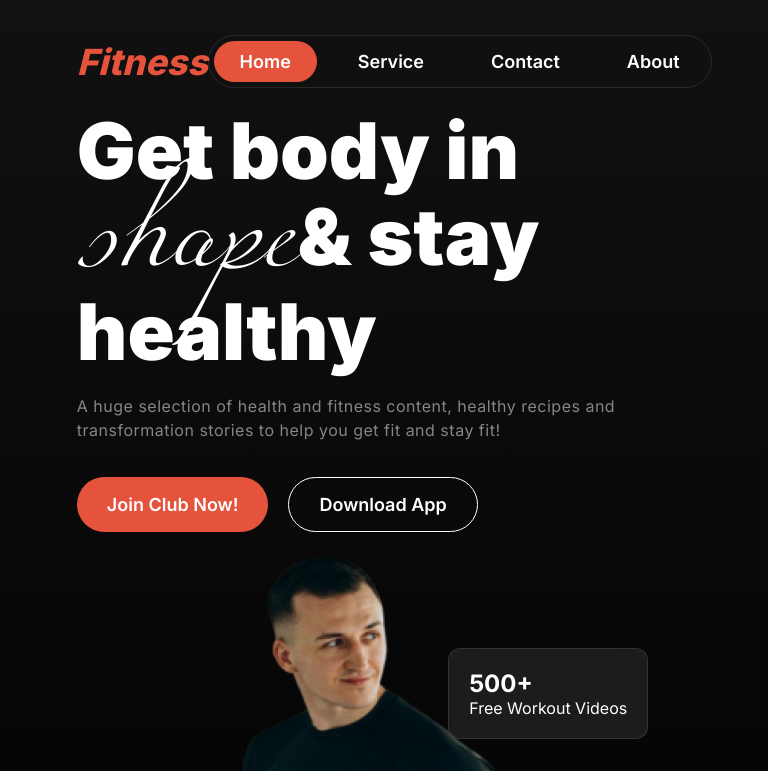
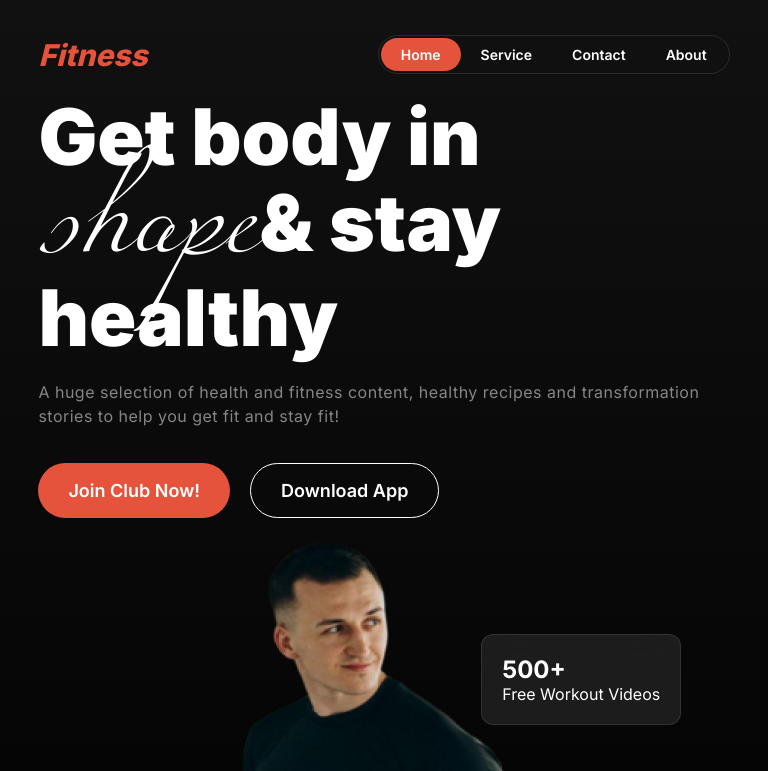
Before and after one commit to eftakhar-491/B-10_Assignment-2, a plain HTML site: page index.html in a window 768 px wide. Shown: the top 771 px of the page. Drawn offline with Linux system fonts and the light colour scheme.

Commit message:
tablet issue fix

```diff
--- a/style.css
+++ b/style.css
@@ -38,6 +38,7 @@ nav > h1 > i {
   color: rgb(230, 83, 60);
   font-size: 36px;
   font-weight: 800;
+  cursor: pointer;
 }
 .menu-icon {
   display: none;
@@ -61,6 +62,7 @@ nav > ul li {
   font-weight: 600;
   border-radius: 46px;
   padding: 10px 26px;
+  cursor: pointer;
 }
 .home {
   background-color: rgb(230, 83, 60);
@@ -109,6 +111,7 @@ nav > ul li {
   justify-content: center;
   align-items: center;
   border: 1px solid rgb(255, 255, 255);
+  cursor: pointer;
 }
 .prim-btn {
   background-color: rgb(230, 83, 60);
@@ -166,16 +169,30 @@ nav > ul li {
   header {
     height: auto;
   }
-
+  /* nav style resize */
+  nav {
+    width: 90%;
+  }
+  nav > h1 > i {
+    font-size: 30px;
+  }
+  nav > ul {
+    gap: 0px;
+    padding: 2px;
+  }
+  nav > ul li {
+    color: rgb(255, 255, 255);
+    font-size: 14px;
+    padding: 8px 20px;
+  }
   .header-details {
-    width: 80%;
+    width: 90%;
 
     flex-direction: column;
   }
   .header-details-text {
     width: 100%;
   }
-
   .header-img {
     width: 100%;
     position: relative;
@@ -183,7 +200,7 @@ nav > ul li {
     justify-content: center;
   }
   .header-img > img {
-    margin: 0;
+    margin: 0 auto;
   }
   .header-img-detail1 {
     right: 7%;
@@ -244,6 +261,8 @@ nav > ul li {
   }
   .header-img > img {
     width: 100%;
+
+    margin: 0 auto;
   }
   .header-img-detail1 {
     right: 0%;
```
